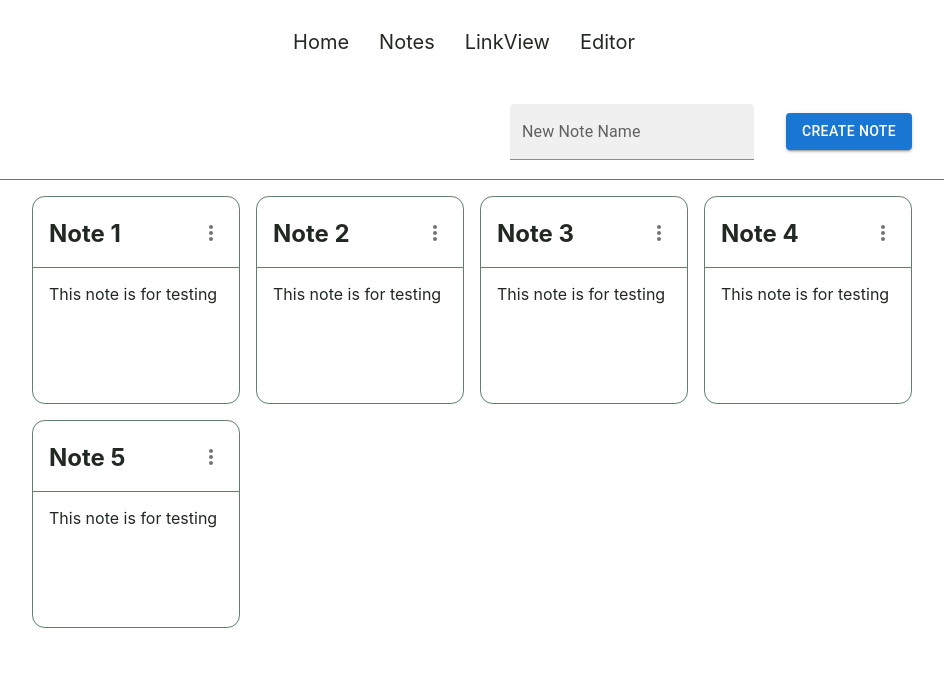
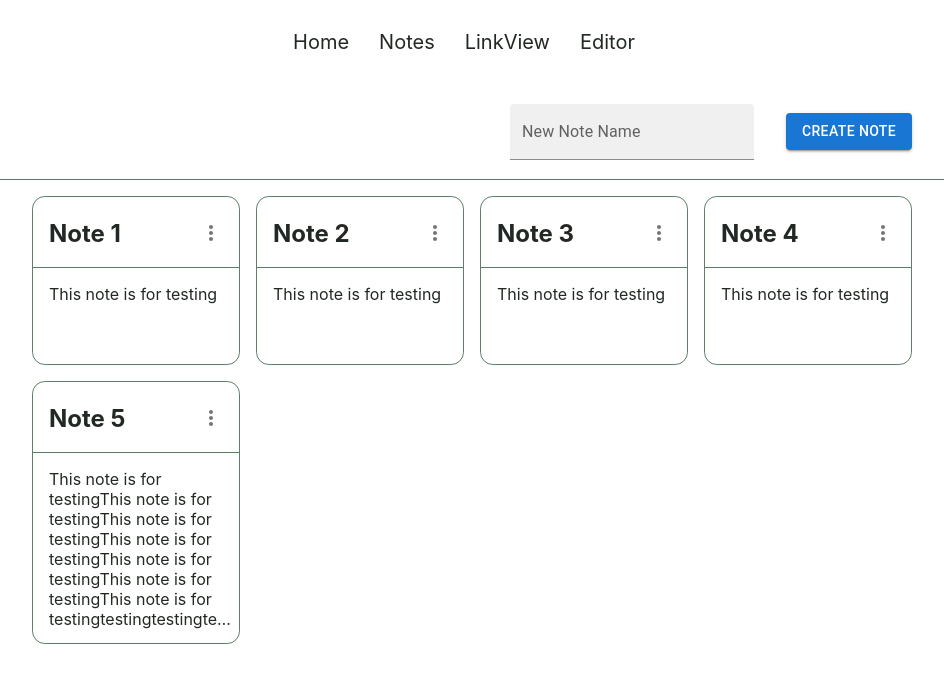
Before and after one commit to mnnaegel/NoteNexus, a Next.js app in the folder client/: page /NoteList in a window 1280 px wide. Shown: the top 682 px of the page, without its empty margins (176-1120 px from the left). Built offline with nearby package versions, Linux system fonts and the light colour scheme; no server answers.

Commit message:
use uuid v4

```diff
--- a/client/package.json
+++ b/client/package.json
@@ -27,6 +27,6 @@
     "sass": "^1.67.0",
     "scss": "^0.2.4",
     "typescript": "5.2.2",
-    "uuidv4": "^6.2.13"
+    "uuid": "^9.0.1"
   }
 }
--- a/client/src/components/NoteCard/NoteCard.module.scss
+++ b/client/src/components/NoteCard/NoteCard.module.scss
@@ -8,7 +8,7 @@
 .NoteCard {
   display: flex;
   flex-direction: column;
-  aspect-ratio: 1;
+  // aspect-ratio: 1;
   border-radius: 0.8rem;
   cursor: pointer;
 
@@ -25,6 +25,9 @@
   }
 
   &__body {
+    text-overflow: ellipsis;
+    overflow: hidden;
+    min-height: 6rem;
     padding: 16px 8px 14px 16px;
   }
 }
--- a/client/src/pages/NoteList/NoteList.module.scss
+++ b/client/src/pages/NoteList/NoteList.module.scss
@@ -11,7 +11,7 @@
     display: flex;
     align-items: center;
     gap: 2rem;
-    justify-content: end;
+    justify-content: flex-end;
     height: 6rem;
     width: 100%;
     padding-right: 15%;
--- a/client/src/pages/NoteList/index.tsx
+++ b/client/src/pages/NoteList/index.tsx
@@ -5,7 +5,8 @@ import NavigationBar from "@/components/Navigation/Navigation";
 import { Button, Input, TextField } from "@mui/material";
 import { useEffect, useState } from "react";
 import axios from "axios";
-import { uuid } from "uuidv4";
+import { v4 as uuidv4 } from "uuid";
+import { useUser } from "@clerk/nextjs";
 
 const TestNotes = [
   {
@@ -31,12 +32,14 @@ const TestNotes = [
   {
     id: "note_id_5",
     name: "Note 5",
-    summary: "This note is for testing",
+    summary:
+      "This note is for testingThis note is for testingThis note is for testingThis note is for testingThis note is for testingThis note is for testingThis note is for testingtestingtestingtestingtestingtestingtestingtestingtestingtestingtestingtestingtestingtestingtesting",
   },
 ];
 
 function NoteList() {
   const [newNoteName, setNewNoteName] = useState<string>("");
+  const { user } = useUser();
   useEffect(() => {
     axios
       .get("http://localhost:8080/users/abc")
@@ -50,10 +53,10 @@ function NoteList() {
 
   const onCreateNote = () => {
     const postData = {
-      id: uuid(), // change later to
+      id: uuidv4(),
       title: newNoteName,
       content: "",
-      author: "test 123",
+      author: user?.id,
     };
 
     // Define the Axios request configuration
```
Also changed, not shown: 1 other file (tests, documents, lock files or other folders).
